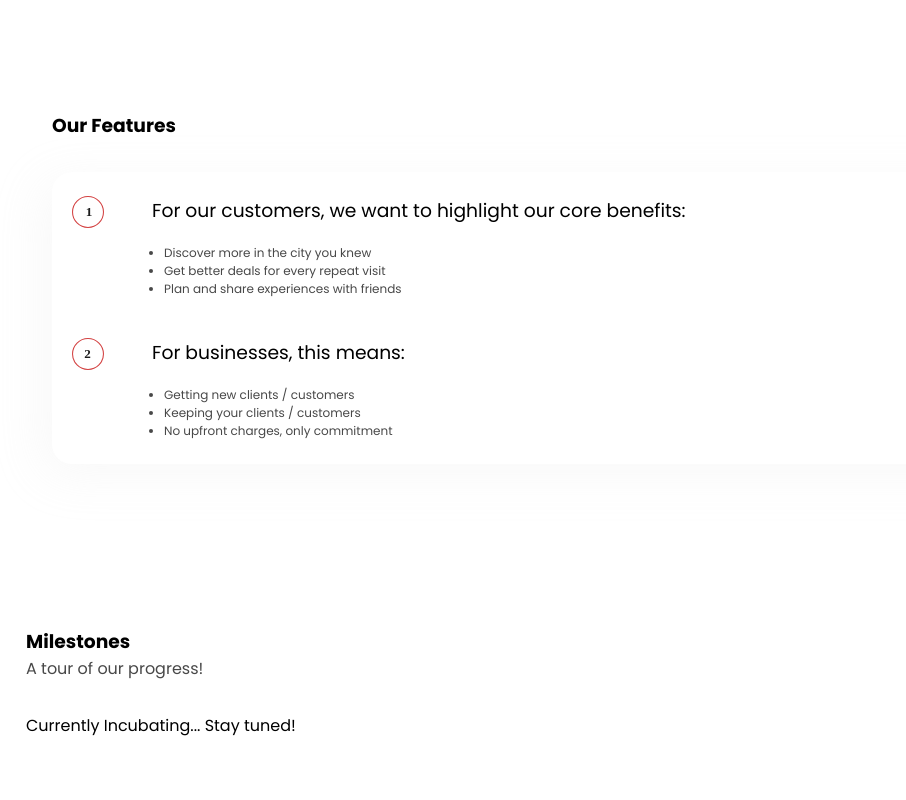
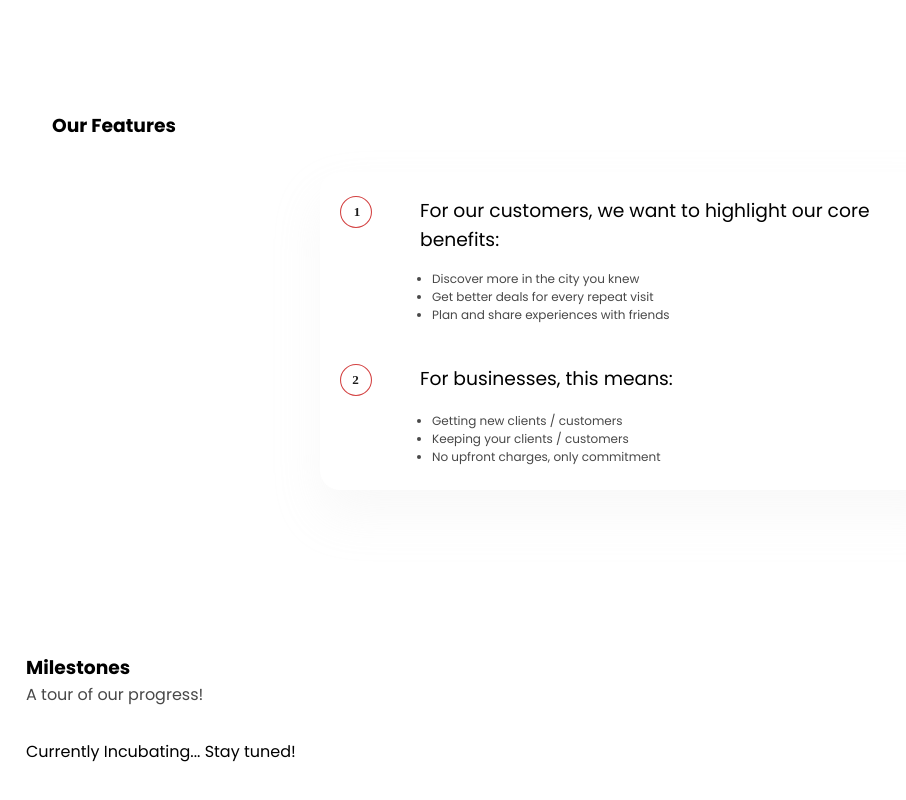
Before and after one commit to saideep21/6ixplore-web1, a Vue app: page /#/ in a window 1280 px wide. Shown: the part 1672-2472 px from the top of the page, without its empty margins (0-906 px from the left). Built offline with nearby package versions, Linux system fonts and the light colour scheme.

Commit message:
Fix Features modal max-width

```diff
--- a/src/components/Features.vue
+++ b/src/components/Features.vue
@@ -2,7 +2,7 @@
   <div class="container">
     <h3>Our Features</h3>
     <div class="modal">
-      <img class="img-1" :src="step1" alt="Benefit 1" />
+      <img class="img-1" :src="step1" alt="Benefit for Customers" />
       <h3 class="heading-1">
         For our customers, we want to highlight our core benefits:
       </h3>
@@ -11,7 +11,7 @@
           <li>{{ item }}</li>
         </ul>
       </div>
-      <img class="img-2" :src="step2" alt="Benefit 2" />
+      <img class="img-2" :src="step2" alt="Benefit for Businesses" />
       <h3 class="heading-2">For businesses, this means:</h3>
       <div class="list-2">
         <ul v-for="item in businessBenefitsList" :key="item">
@@ -59,8 +59,9 @@ export default {
   gap: 1em;
   margin: 2em auto;
   padding: 1.5em 1.25em 1.5em 1.25em;
+  max-width: 40em;
   background: #ffffff;
-  box-shadow: -10px 10px 50px #d3d3d329;
+  box-shadow: 0px 25px 50px #d3d3d329;
   border-radius: 20px;
 }
 
```
